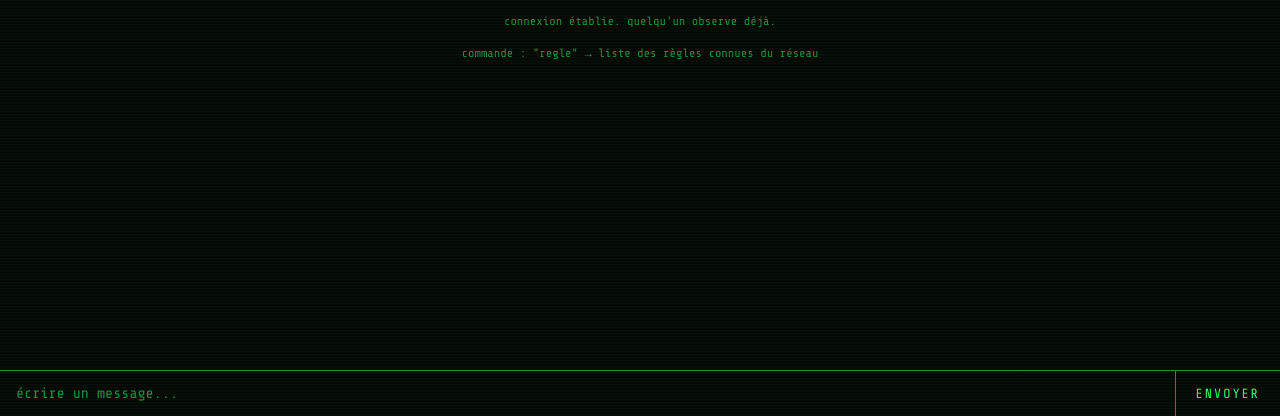
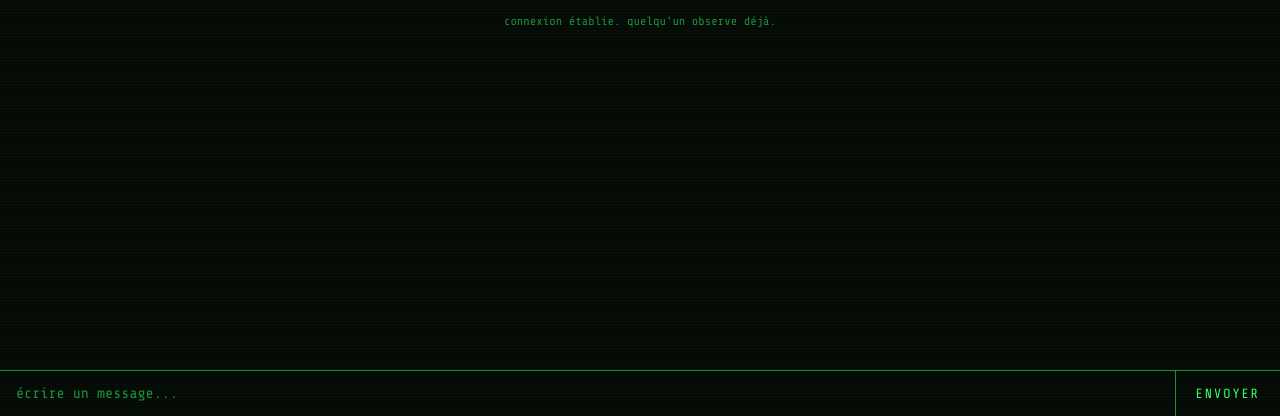
Before and after one commit to ashteroash-sudo/Schrecknet, a website: page index.html in a window 1280 px wide. Shown: the part 384-800 px from the top of the page. Drawn offline with nearby package versions, Linux system fonts and the light colour scheme.

Commit message:
Update index.html

```diff
--- a/index.html
+++ b/index.html
@@ -556,8 +556,7 @@ function rejouerHistorique() {
   fil.innerHTML = '';
   if (historique.length === 0) {
     ajouterMessage('systeme', 'connexion établie. quelqu\'un observe déjà.');
-    ajouterMessage('systeme', 'commande : "regle" → liste des règles connues du réseau');
-  }
+    }
   historique.forEach((m) => ajouterMessage(m.role, m.text));
 }
 
```
